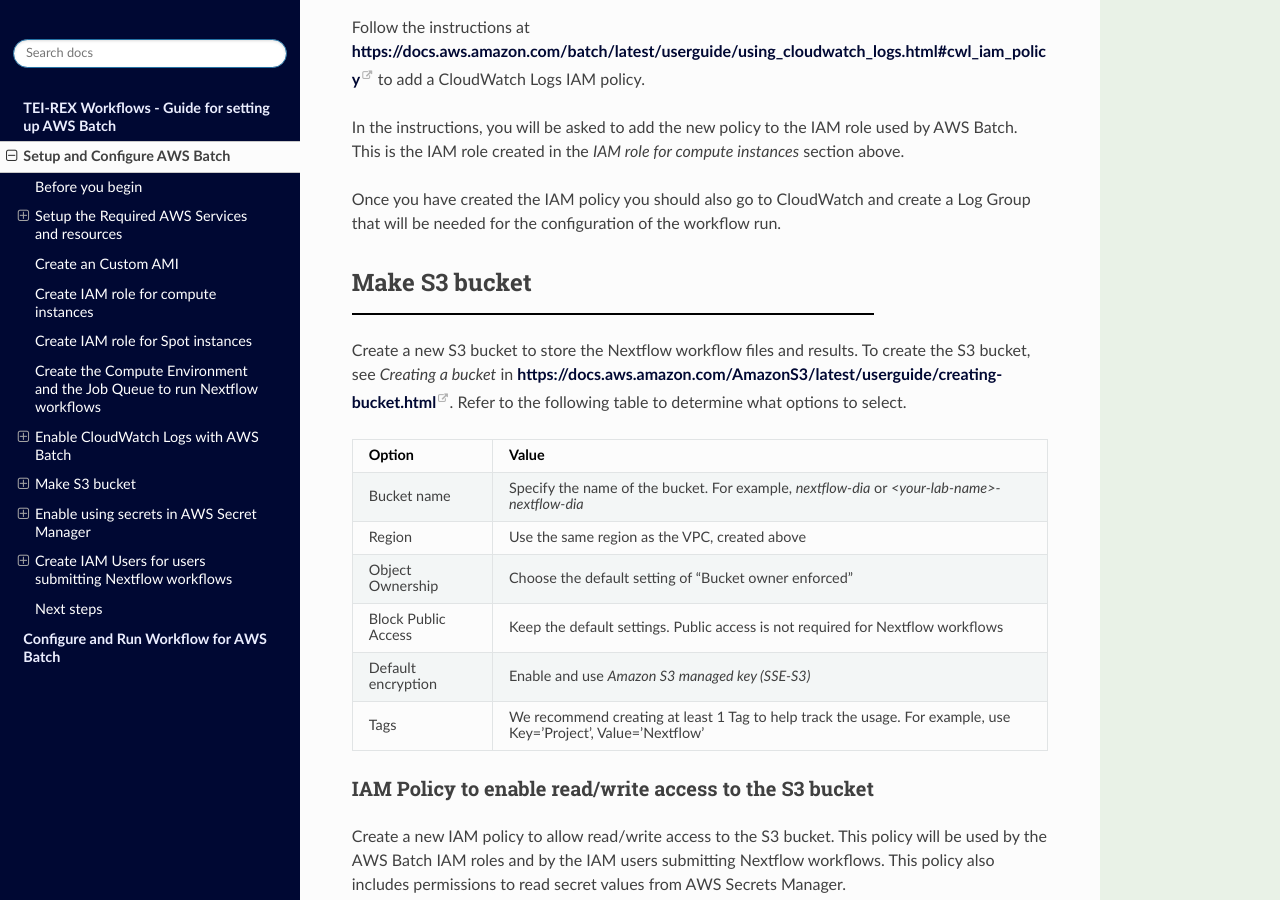
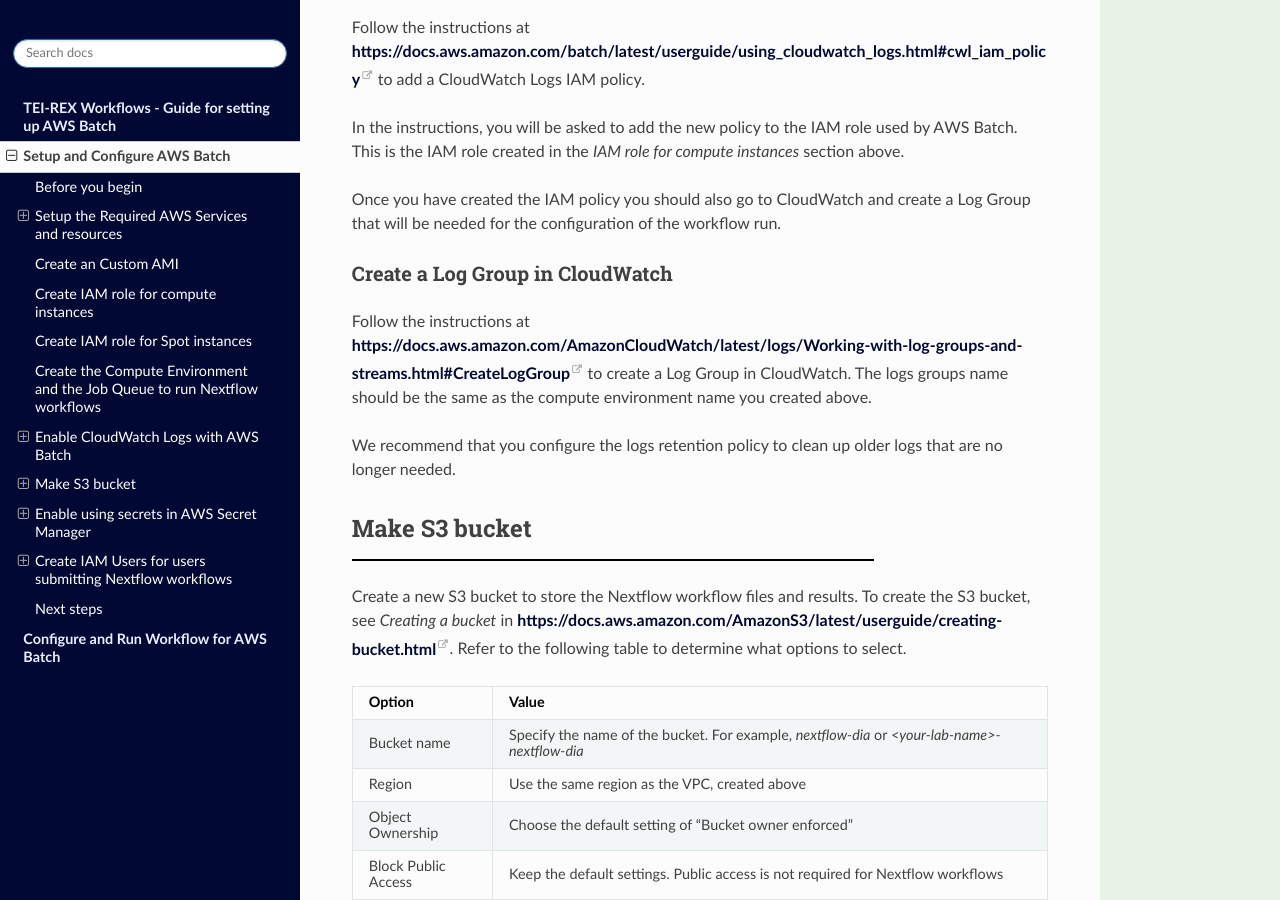
Before and after one commit to mriffle/teirex-aws-setup, a Sphinx documentation site: the page built from docs/source/set_up_aws.rst, in a window 1280 px wide and 900 px high, scrolled down 4439 px. Built offline with Sphinx 7.4.7 and the Read the Docs theme 3.1.0, drawn with Linux system fonts in a browser that asks for light colours.

Commit message:
Add instructions for creating Log Group

```diff
--- a/docs/source/set_up_aws.rst
+++ b/docs/source/set_up_aws.rst
@@ -131,6 +131,12 @@ Follow the instructions at https://docs.aws.amazon.com/batch/latest/userguide/us
 In the instructions, you will be asked to add the new policy to the IAM role used by AWS Batch. This is the IAM role created in the *IAM role for compute instances* section above.
 
 Once you have created the IAM policy you should also go to CloudWatch and create a Log Group that will be needed for the configuration of the workflow run.
+
+Create a Log Group in CloudWatch
+--------------------------------
+Follow the instructions at https://docs.aws.amazon.com/AmazonCloudWatch/latest/logs/Working-with-log-groups-and-streams.html#CreateLogGroup to create a Log Group in CloudWatch. The logs groups name should be the same as the compute environment name you created above.
+
+We recommend that you configure the logs retention policy to clean up older logs that are no longer needed.
 
 Make S3 bucket
 ==============
```
